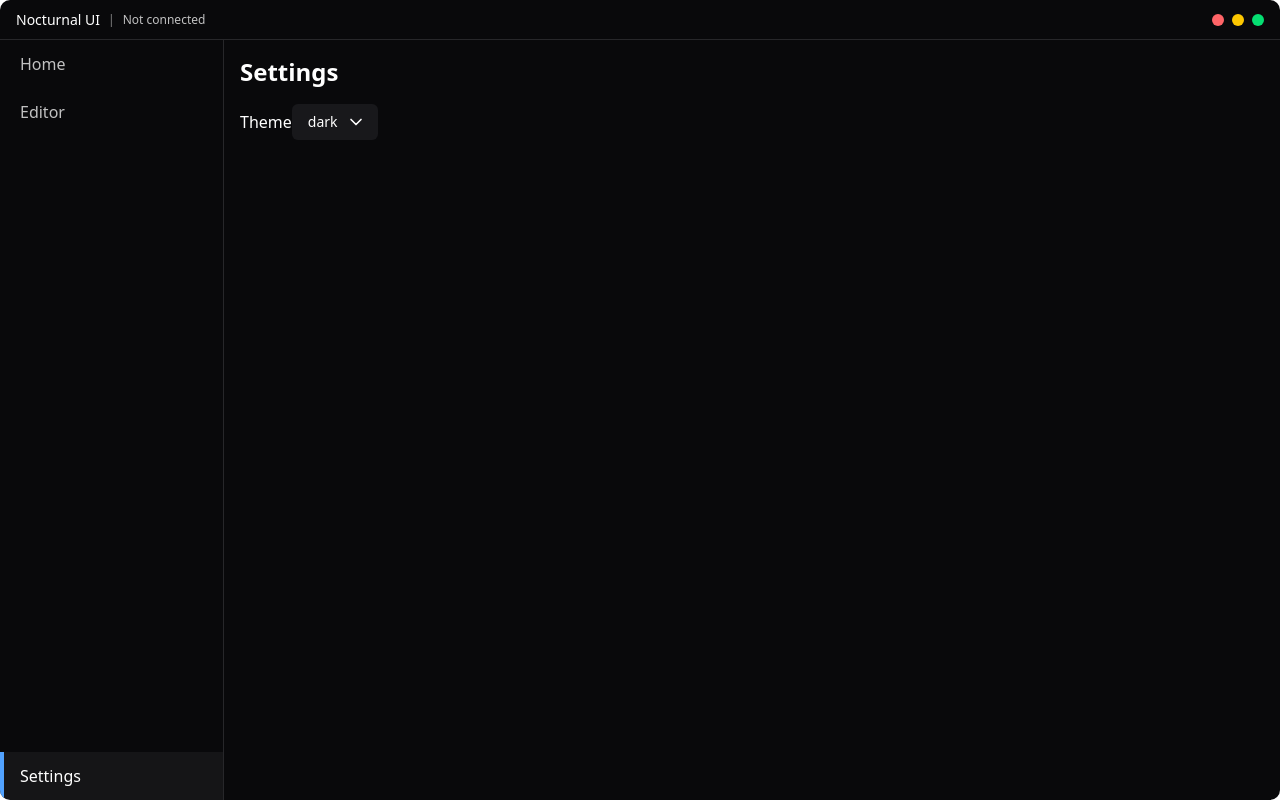
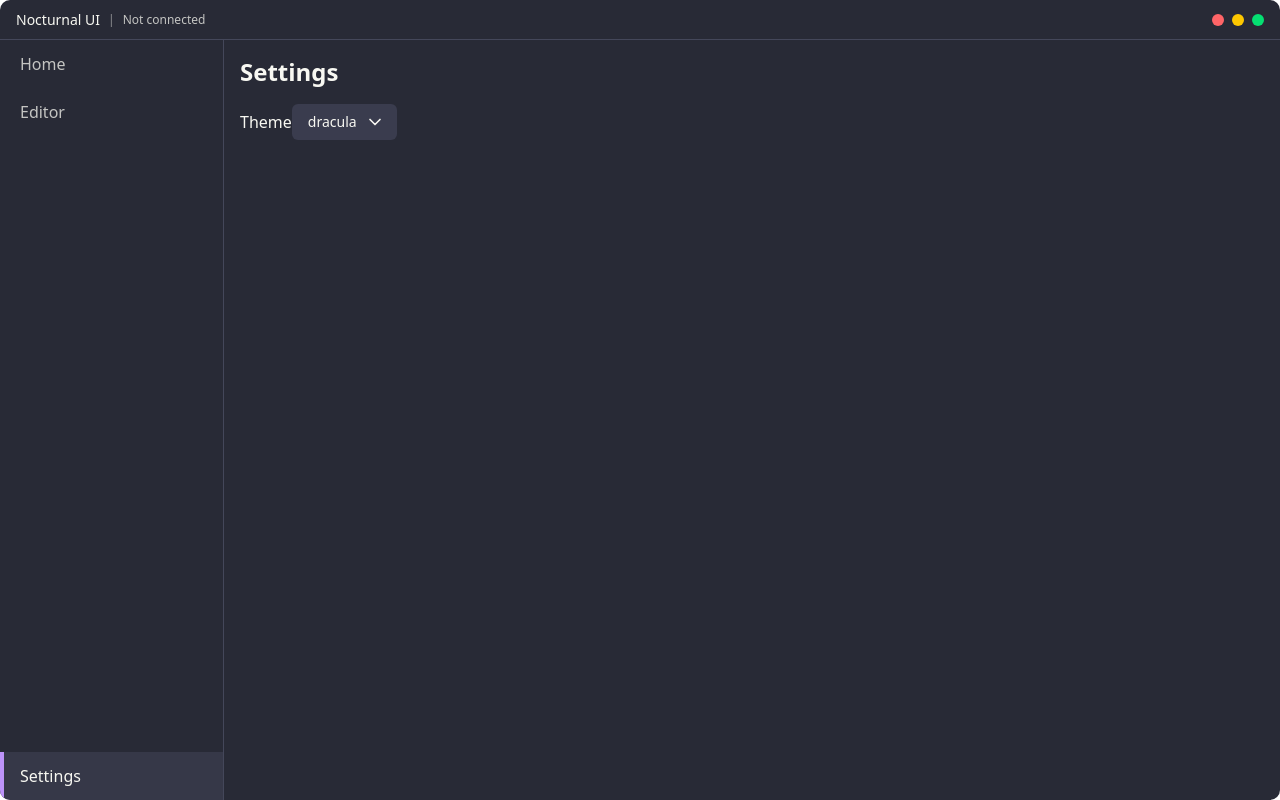
Before and after one commit to l1zov/nocturnaluiv2, a React (Vite) app: page /settings in a window 1280 px wide. Built offline with nearby package versions, Linux system fonts and the light colour scheme.

Commit message:
feat: added themes support to editor (and other temes)

```diff
--- a/src/App.css
+++ b/src/App.css
@@ -3,3 +3,29 @@
 body {
   font-family: sans-serif;
 }
+
+.ace_gutter {
+  background: transparent !important;
+}
+
+.theme-glassy .ace_editor,
+.theme-glassy .ace_content {
+  background: transparent !important;
+}
+
+.ace_gutter-active-line {
+  background: transparent !important;
+}
+.ace_cursor {
+  transition: all 0.05s linear;
+}
+
+.theme-dracula .ace_gutter-active-line,
+.theme-tomorrow-night .ace_gutter-active-line,
+.theme-glassy .ace_gutter-active-line {
+  color: #fff !important;
+}
+
+.theme-github .ace_gutter-active-line {
+  color: #000 !important;
+}
--- a/src/App.tsx
+++ b/src/App.tsx
@@ -11,7 +11,7 @@ import { Editor } from './pages/Editor';
 
 function App() {
   return (
-    <ThemeProvider defaultTheme="dark">
+    <ThemeProvider defaultTheme="dracula">
       <Router>
         <Layout />
       </Router>
@@ -25,6 +25,7 @@ function Layout() {
 
   return (
     <div className={themeClasses.combine(
+      `theme-${currentTheme.name}`,
       "relative flex flex-col h-screen font-sans rounded-[10px] overflow-hidden",
       themeClasses.bg.primary,
       themeClasses.text.primary
--- a/src/pages/Editor.tsx
+++ b/src/pages/Editor.tsx
@@ -1,12 +1,12 @@
 import React, { useEffect } from 'react';
 import AceEditor from 'react-ace';
 import { useTheme } from '../context/ThemeContext';
-import { useThemeClasses } from '../hooks/useThemeClasses';
 import { invoke } from '@tauri-apps/api/core';
 
 import 'ace-builds/src-noconflict/mode-lua';
 import 'ace-builds/src-noconflict/theme-github';
 import 'ace-builds/src-noconflict/theme-tomorrow_night';
+import 'ace-builds/src-noconflict/theme-dracula';
 import 'ace-builds/src-noconflict/ext-language_tools';
 import ace from 'ace-builds';
 
@@ -43,8 +43,7 @@ async function fetchSuggestions(): Promise<any[]> {
 fetchSuggestions();
 
 export function Editor() {
-  const { themeName } = useTheme();
-  const theme = useThemeClasses();
+  const { currentTheme } = useTheme();
   const [value, setValue] = React.useState('print("hello from nocturnal")');
 
   useEffect(() => {
@@ -68,14 +67,14 @@ export function Editor() {
     };
   }, []);
 
-  const editorTheme = themeName.includes('dark') || themeName.includes('glassy') ? 'tomorrow_night' : 'github';
+
 
   return (
-    <main className="flex-1 flex flex-col p-4 bg-transparent">
-      <div className={`flex-1 w-full h-full rounded-md overflow-hidden border ${theme.border.primary}`}>
+    <main className="flex-1 flex flex-col bg-transparent">
+      <div className={`flex-1 w-full h-full overflow-hidden`}>
         <AceEditor
           mode="lua"
-          theme={editorTheme}
+          theme={currentTheme.editorTheme}
           onChange={(newValue) => setValue(newValue)}
           value={value}
           name="nocturnal_ace_editor"
--- a/src/themes/index.ts
+++ b/src/themes/index.ts
@@ -1,36 +1,37 @@
 import { Theme } from '../types/theme';
 
-export const darkTheme: Theme = {
-  name: 'dark',
+export const draculaTheme: Theme = {
+  name: 'dracula',
+  editorTheme: 'dracula',
   colors: {
     background: {
-      primary: 'bg-zinc-950',
-      secondary: 'bg-zinc-900',
-      tertiary: 'bg-zinc-800',
-      hover: 'hover:bg-white/5',
-      active: 'bg-white/5',
+      primary: 'bg-[#282a36]',
+      secondary: 'bg-[#3a3c4e]',
+      tertiary: 'bg-[#44475a]',
+      hover: 'hover:bg-[#44475a]/50',
+      active: 'bg-[#44475a]/50',
     },
     text: {
-      primary: 'text-white',
-      secondary: 'text-white/75',
-      tertiary: 'text-white/50',
-      muted: 'text-gray-400',
-      accent: 'text-blue-400',
+      primary: 'text-[#f8f8f2]',
+      secondary: 'text-[#f8f8f2]/75',
+      tertiary: 'text-[#f8f8f2]/50',
+      muted: 'text-[#6272a4]',
+      accent: 'text-[#bd93f9]',
     },
     border: {
-      primary: 'border-zinc-800',
-      secondary: 'border-zinc-700',
-      accent: 'border-blue-400',
+      primary: 'border-[#44475a]',
+      secondary: 'border-[#6272a4]',
+      accent: 'border-[#bd93f9]',
     },
     accent: {
-      primary: 'bg-blue-500',
-      secondary: 'bg-purple-500',
-      success: 'bg-green-500',
-      warning: 'bg-yellow-500',
-      error: 'bg-red-500',
+      primary: 'bg-[#bd93f9]',
+      secondary: 'bg-[#ff79c6]',
+      success: 'bg-[#50fa7b]',
+      warning: 'bg-[#f1fa8c]',
+      error: 'bg-[#ff5555]',
     },
     focus: {
-      ring: 'focus:ring-purple-500',
+      ring: 'focus:ring-[#bd93f9]',
     },
     controls: {
       close: 'bg-red-400',
@@ -40,38 +41,38 @@ export const darkTheme: Theme = {
   },
 };
 
-
-export const pinkPastelTheme: Theme = {
-  name: 'pink-pastel',
+export const tomorrowNightTheme: Theme = {
+  name: 'tomorrow-night',
+  editorTheme: 'tomorrow_night',
   colors: {
     background: {
-      primary: 'bg-rose-50',
-      secondary: 'bg-rose-100',
-      tertiary: 'bg-rose-200',
-      hover: 'hover:bg-rose-100/50',
-      active: 'bg-rose-100/50',
+      primary: 'bg-[#1d1f21]',
+      secondary: 'bg-[#282a2e]',
+      tertiary: 'bg-[#373b41]',
+      hover: 'hover:bg-[#373b41]/50',
+      active: 'bg-[#373b41]/50',
     },
     text: {
-      primary: 'text-rose-800',
-      secondary: 'text-rose-700',
-      tertiary: 'text-rose-500',
-      muted: 'text-rose-400',
-      accent: 'text-pink-400',
+      primary: 'text-[#c5c8c6]',
+      secondary: 'text-[#c5c8c6]/75',
+      tertiary: 'text-[#c5c8c6]/50',
+      muted: 'text-[#969896]',
+      accent: 'text-[#81a2be]',
     },
     border: {
-      primary: 'border-rose-200',
-      secondary: 'border-rose-300',
-      accent: 'border-pink-400',
+      primary: 'border-[#373b41]',
+      secondary: 'border-[#969896]',
+      accent: 'border-[#81a2be]',
     },
     accent: {
-      primary: 'bg-pink-300',
-      secondary: 'bg-fuchsia-300',
-      success: 'bg-green-400',
-      warning: 'bg-yellow-400',
-      error: 'bg-red-400',
+      primary: 'bg-[#81a2be]',
+      secondary: 'bg-[#b294bb]',
+      success: 'bg-[#b5bd68]',
+      warning: 'bg-[#f0c674]',
+      error: 'bg-[#cc6666]',
     },
     focus: {
-      ring: 'focus:ring-pink-400',
+      ring: 'focus:ring-[#81a2be]',
     },
     controls: {
       close: 'bg-red-400',
@@ -81,38 +82,38 @@ export const pinkPastelTheme: Theme = {
   },
 };
 
-
-export const darkPinkPastelTheme: Theme = {
-  name: 'dark-pink-pastel',
+export const githubTheme: Theme = {
+  name: 'github',
+  editorTheme: 'github',
   colors: {
     background: {
-      primary: 'bg-rose-200',
-      secondary: 'bg-rose-300',
-      tertiary: 'bg-rose-400',
-      hover: 'hover:bg-rose-300/50',
-      active: 'bg-rose-300/50',
+      primary: 'bg-[#ffffff]',
+      secondary: 'bg-[#f5f5f5]',
+      tertiary: 'bg-[#e8e8e8]',
+      hover: 'hover:bg-[#e8e8e8]/50',
+      active: 'bg-[#e8e8e8]/50',
     },
     text: {
-      primary: 'text-rose-950',
-      secondary: 'text-rose-900',
-      tertiary: 'text-rose-700',
-      muted: 'text-rose-600',
-      accent: 'text-pink-600',
+      primary: 'text-[#000000]',
+      secondary: 'text-[#000000]/75',
+      tertiary: 'text-[#000000]/50',
+      muted: 'text-[#998]',
+      accent: 'text-[#0086B3]',
     },
     border: {
-      primary: 'border-rose-400',
-      secondary: 'border-rose-500',
-      accent: 'border-pink-600',
+      primary: 'border-[#e8e8e8]',
+      secondary: 'border-[#998]',
+      accent: 'border-[#0086B3]',
     },
     accent: {
-      primary: 'bg-pink-400',
-      secondary: 'bg-fuchsia-400',
-      success: 'bg-green-500',
-      warning: 'bg-yellow-500',
-      error: 'bg-red-500',
+      primary: 'bg-[#0086B3]',
+      secondary: 'bg-[#D14]',
+      success: 'bg-[#099]',
+      warning: 'bg-[#009926]',
+      error: 'bg-[#D14]',
     },
     focus: {
-      ring: 'focus:ring-pink-400',
+      ring: 'focus:ring-[#0086B3]',
     },
     controls: {
       close: 'bg-red-400',
@@ -124,6 +125,7 @@ export const darkPinkPastelTheme: Theme = {
 
 export const glassyTheme: Theme = {
   name: 'glassy',
+  editorTheme: 'tomorrow_night',
   colors: {
     background: {
       primary: 'bg-zinc-900/70 backdrop-blur-xl',
@@ -162,49 +164,9 @@ export const glassyTheme: Theme = {
   },
 };
 
-export const lightTheme: Theme = {
-  name: 'light',
-  colors: {
-    background: {
-      primary: 'bg-white',
-      secondary: 'bg-gray-50',
-      tertiary: 'bg-gray-100',
-      hover: 'hover:bg-gray-100',
-      active: 'bg-gray-100',
-    },
-    text: {
-      primary: 'text-gray-900',
-      secondary: 'text-gray-700',
-      tertiary: 'text-gray-500',
-      muted: 'text-gray-400',
-      accent: 'text-blue-600',
-    },
-    border: {
-      primary: 'border-gray-200',
-      secondary: 'border-gray-300',
-      accent: 'border-blue-500',
-    },
-    accent: {
-      primary: 'bg-blue-500',
-      secondary: 'bg-purple-500',
-      success: 'bg-green-500',
-      warning: 'bg-yellow-500',
-      error: 'bg-red-500',
-    },
-    focus: {
-      ring: 'focus:ring-blue-500',
-    },
-    controls: {
-      close: 'bg-red-500',
-      minimize: 'bg-yellow-500',
-      maximize: 'bg-green-500',
-    },
-  },
-};
 export const themes = {
-  dark: darkTheme,
-  light: lightTheme,
-  'pink-pastel': pinkPastelTheme,
-  'dark-pink-pastel': darkPinkPastelTheme,
+  dracula: draculaTheme,
+  'tomorrow-night': tomorrowNightTheme,
+  github: githubTheme,
   glassy: glassyTheme,
 } as const;
--- a/src/types/theme.ts
+++ b/src/types/theme.ts
@@ -45,7 +45,8 @@ export interface ThemeColors {
 export interface Theme {
   name: string;
   colors: ThemeColors;
+  editorTheme: string;
   video?: string;
 }
 
-export type ThemeName = 'dark' | 'light' | 'pink-pastel' | 'dark-pink-pastel' | 'glassy' | 'ocean' | 'space';
+export type ThemeName = 'dracula' | 'tomorrow-night' | 'github' | 'glassy';
```
